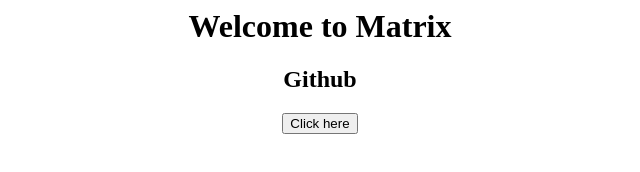
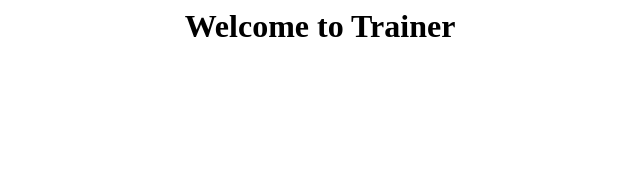
Before and after one commit to 18471A04K7/mycode, a plain HTML site: page index.html in a window 1280 px wide. Shown: the whole page, without its empty margins (320-960 px from the left). Drawn offline with Linux system fonts and the light colour scheme.

Commit message:
Update index.html

```diff
--- a/index.html
+++ b/index.html
@@ -4,9 +4,7 @@
     </head>
 <body>
     <center>
-        <h1>  Welcome to Matrix </h1>
-        <h2>  Github </h2>
-        <button> Click here </button>
+        <h1>  Welcome to Trainer </h1>
     </center>
 </body>
 </html>
```
